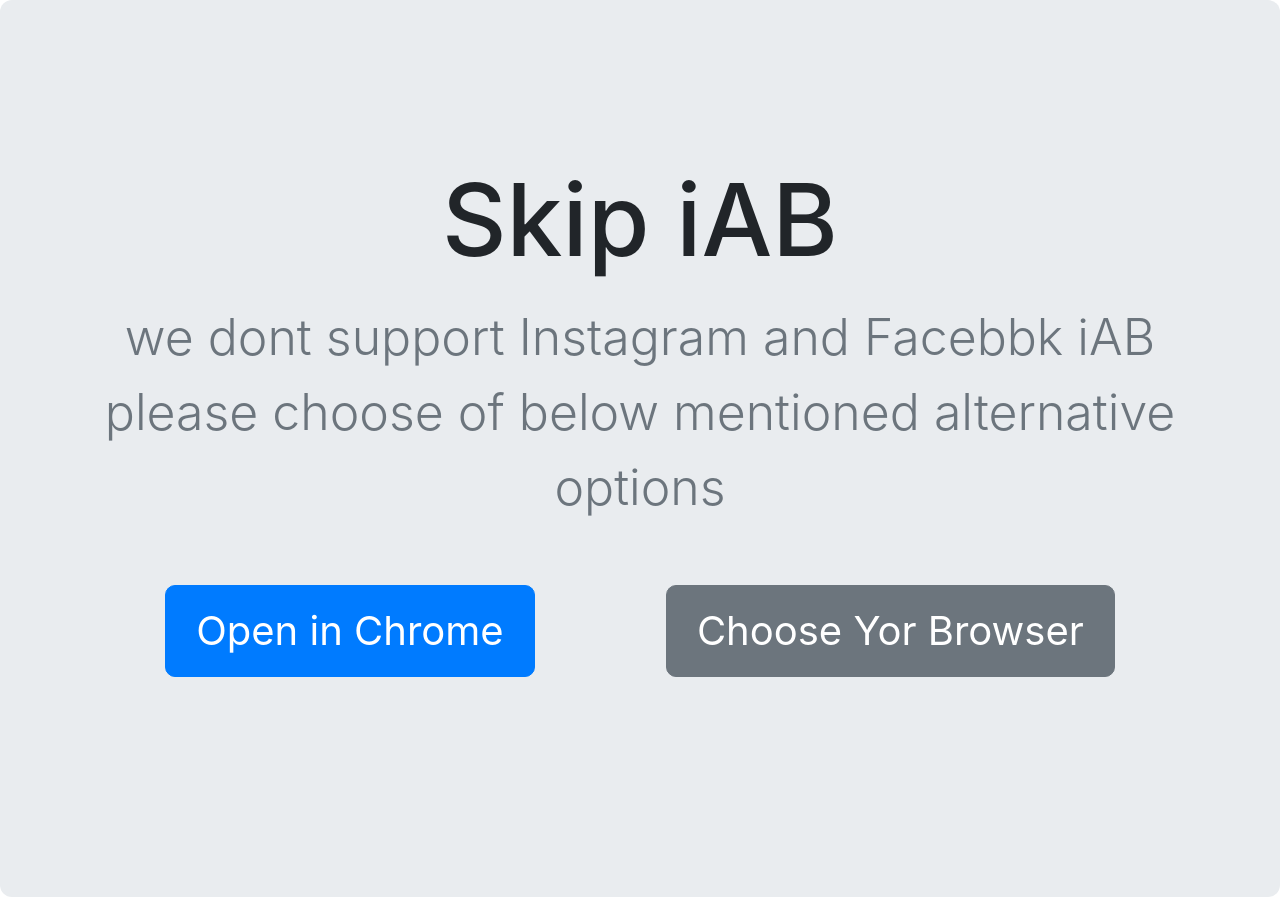
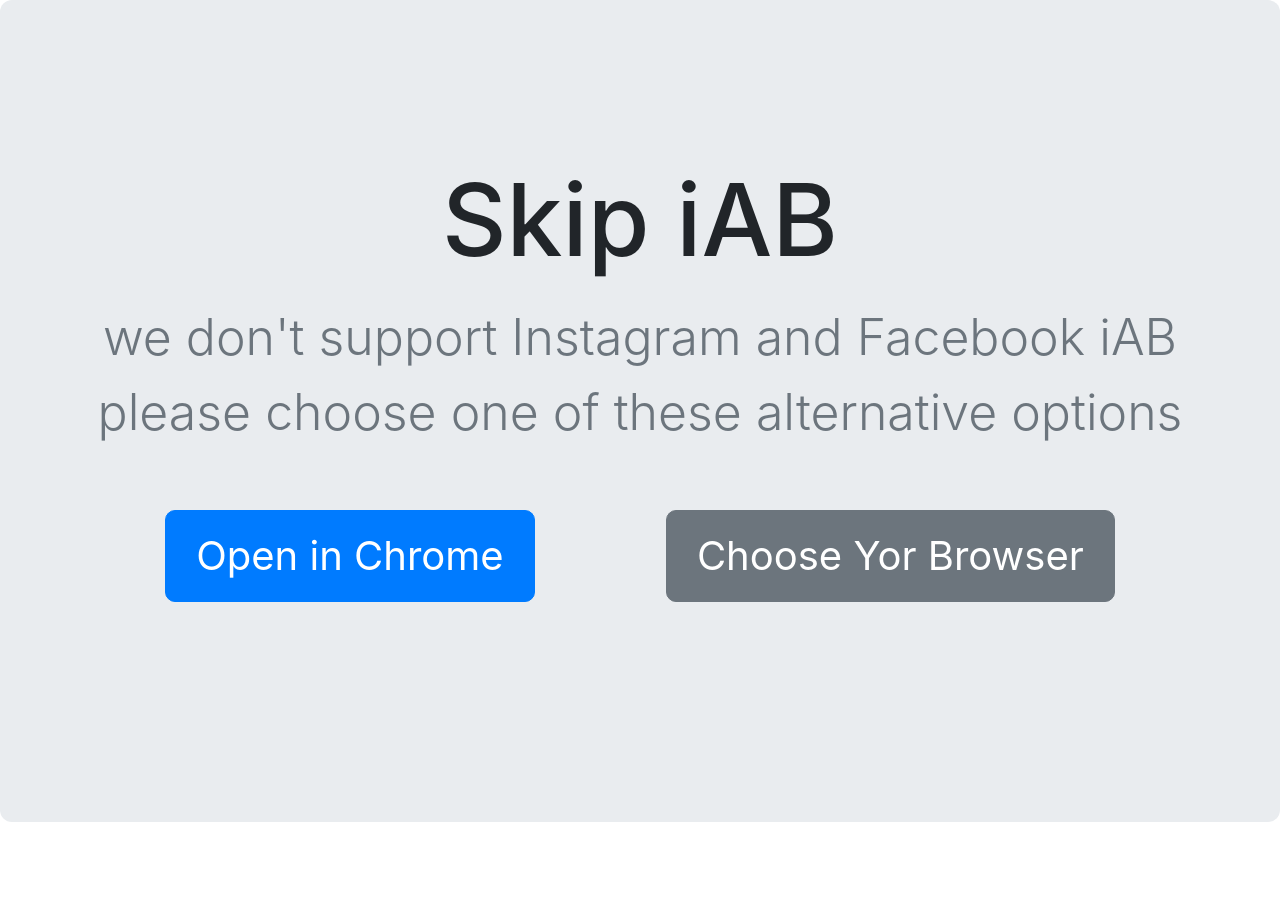
Before and after one commit to fielmann-deeb/redirect-to-chrome-from-iAB-android, a plain HTML site: page index.html in a window 1280 px wide. After the commit the page ends 822 px from the top, so only its background shows below. Drawn offline with nearby package versions, Linux system fonts and the light colour scheme.

Commit message:
change text

```diff
--- a/index.html
+++ b/index.html
@@ -26,8 +26,8 @@
         <div class="container">
           <h1 class="jumbotron-heading">Skip iAB</h1>
           <p class="lead text-muted">
-            we dont support Instagram and Facebbk iAB please choose of below
-            mentioned alternative options
+            we don't support Instagram and Facebook iAB please choose one of
+            these alternative options
           </p>
           <p>
             <a
```
